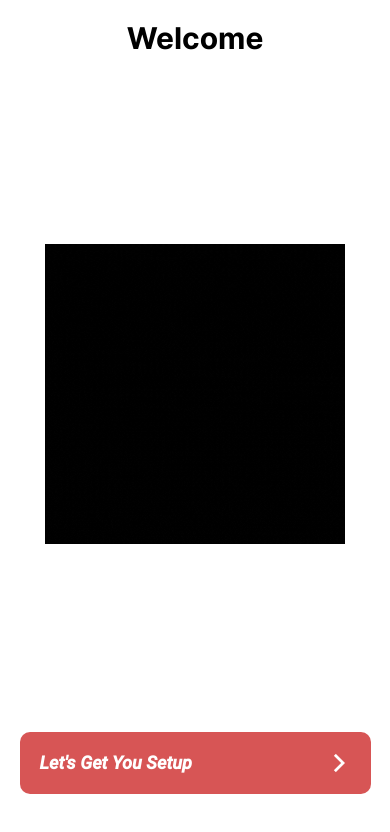
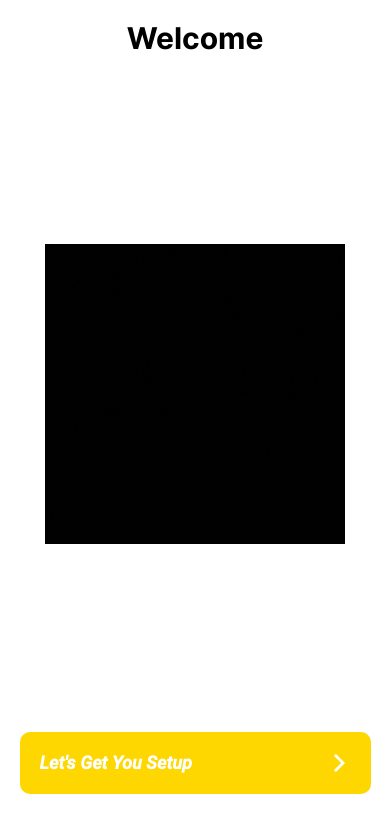
Before and after one commit to jongan69/unique-pod, a React Native app: screen /Home in a window 390 px wide. Shown: the top 832 px of the page. Built offline with nearby package versions, Linux system fonts and the light colour scheme; what @nhost/react, expo-linking would draw is missing.

Commit message:
some updates, almost mints to XRP

```diff
--- a/src/components/CustomDrawer.tsx
+++ b/src/components/CustomDrawer.tsx
@@ -47,7 +47,9 @@ const CustomDrawer = (
     key,
     setEmail,
     setUserInfo,
-    setLoggedin
+    setLoggedin,
+    lastBalance,
+    setLastBalance
   } = React.useContext(AppContext);
   const [balance, setBalance] = React.useState(0);
 
@@ -127,7 +129,7 @@ const CustomDrawer = (
                 marginRight: 5,
               }}
             >
-              {balance > 0 ? `${+Number(balance).toFixed(5)}` : 0}
+              {lastBalance > 0 ? `${+Number(lastBalance).toFixed(5)}` : 0} XRP
             </Text>
             <FontAwesome5 name="coins" size={14} color="#FFF" />
           </View>
--- a/src/components/PodcastMinter.tsx
+++ b/src/components/PodcastMinter.tsx
@@ -14,7 +14,7 @@ import { AppContext } from "../context/AppProvider";
 const PodcastMinter = ({ podcast, setPodcast }) => {
   const { key, setKey, currentWalletAddress } = React.useContext(AppContext);
   const [modalVisible, setModalVisible] = useState(false);
-  const [mintData, setMintData] = useState(null);
+  const [mintData, setMintData] = useState({});
   const { colors } = useTheme();
 
   // Function to mint a podcast
@@ -39,9 +39,15 @@ const PodcastMinter = ({ podcast, setPodcast }) => {
       toast.success(`ipfs://${response.value.cid}`);
       console.log('IPFS URL:', `ipfs://${response.value.cid}`);
       console.log(response);
+
       // Mint Podcast as NFT using IPFS and XRPL
-      // const post = await XRPFunctions.mintToken(podcast);
-      // setMintData(post);
+      console.log(`Minting Podcast ${podcast.name} on XRP  wallet ${currentWalletAddress}`)
+      const ipfsurl = `ipfs://${response.value.cid}`
+      await XRPFunctions.mintToken(key, podcast, ipfsurl).then((post) => {
+        console.log(post),
+        setMintData(post),
+        toast.success(`XRP NFT MINTED; ${post.tx}`);
+      })
       setModalVisible(!modalVisible);
       // clear podcast;
       setPodcast();
--- a/src/constants/Colors.ts
+++ b/src/constants/Colors.ts
@@ -1,11 +1,11 @@
 // These are really bad
 
-const tintColorLight =  "#d75555";
-const tintColorDark =   "#d75555";
+const tintColorLight =  "#FFD700";
+const tintColorDark =   "#FFD700";
 
 export default {
   light: {
-    primary: "#d75555",
+    primary: "#FFD700",
     secondary: "rgb(199, 199, 204)",
     text: '#000',
     background: '#fff',
@@ -14,7 +14,7 @@ export default {
     tabIconSelected: tintColorLight,
   },
   dark: {
-    primary: "#d75555",
+    primary: "#FFD700",
     secondary: "rgb(199, 199, 204)",
     text: "#ffffff",
     background: '#000',
@@ -27,27 +27,27 @@ export default {
 export const DarkTheme = {
   dark: true,
   colors: {
-    primary: "#d75555",
+    primary: "#FFD700",
     secondary: "rgb(199, 199, 204)",
     background: "#000",
     card: "#ffffff",
     text: "#ffffff",
     textLight: "#fff",
     border: "rgb(199, 199, 204)",
-    notification: "#d75555",
+    notification: "#FFD700",
   },
 };
 
 export const LightTheme = {
   dark: false,
   colors: {
-    primary: "#d75555",
+    primary: "#FFD700",
     secondary: "rgb(199, 199, 204)",
     background: "#ffffff",
     card: "#ffffff",
     text: "#000",
     textLight: "#000",
     border: "rgb(199, 199, 204)",
-    notification: "#d75555",
+    notification: "#FFD700",
   },
 };
--- a/src/context/AppProvider.tsx
+++ b/src/context/AppProvider.tsx
@@ -27,13 +27,14 @@ export const AppProvider = (props: { children: any }) => {
     // To use
     const [userInfo, setUserInfo] = useState({});
     const [currentWalletAddress, setCurrentWalletAddress] = useState<string>("");
+    const [lastBalance, setLastBalance] = useState<number>(0);
     const [key, setKey] = useState<string>("");
     const [nfts, setNfts] = useState([]);
 
     console.log(loggedin !== 'guest' ?`User is logged in: ${loggedin}` :`User is ${loggedin}`);
 
     return (
-        <AppContext.Provider value={{ currentWalletAddress, setCurrentWalletAddress, key, setKey, email, setEmail, userInfo, setUserInfo, nfts, setNfts, setLoggedin, loggedin, password, setPassword }}>
+        <AppContext.Provider value={{ currentWalletAddress, setCurrentWalletAddress, key, setKey, email, setEmail, userInfo, setUserInfo, nfts, setNfts, setLoggedin, loggedin, password, setPassword,lastBalance, setLastBalance }}>
             {props.children}
         </AppContext.Provider >
     )
--- a/src/screens/HomeScreen.tsx
+++ b/src/screens/HomeScreen.tsx
@@ -15,11 +15,11 @@ import { AppContext } from "../context/AppProvider";
 import { toast } from "@backpackapp-io/react-native-toast";
 import FavorCard from "../components/PodcastCard";
 import { Feather } from "@expo/vector-icons";
-import AcceptButton from "../components/AcceptButton";
+// import AcceptButton from "../components/AcceptButton";
 import * as XRPFunctions from '../../xrpRPC';
 
 export default function HomeScreen({ navigation }) {
-  const { email, nfts, setNfts, currentWalletAddress, setCurrentWalletAddress, key, setKey } =
+  const { nfts, currentWalletAddress, setCurrentWalletAddress, key, setKey, setLastBalance } =
     React.useContext(AppContext);
   const [homeTab, setHomeTab] = useState(1);
   const [refreshing, setRefreshing] = useState(true);
@@ -42,6 +42,7 @@ export default function HomeScreen({ navigation }) {
             console.log(items);
             setKey(items.wallet.privateKey);
             setCurrentWalletAddress(items.wallet.classicAddress);
+            setLastBalance(items.balance)
             const id2 = toast.success(`Wallet Address Created`);
             setTimeout(() => {
               toast.dismiss(id);
--- a/src/screens/SettingsScreen.tsx
+++ b/src/screens/SettingsScreen.tsx
@@ -5,9 +5,8 @@ import { View, Text } from 'react-native'
 const SettingsScreen = () => {
   const { colors } = useTheme();
   return (
-    <View style={{flex:1,justifyContent:'center',alignItems:'center'}}>
+    <View style={{ flex: 1, justifyContent: 'center', alignItems: 'center' }}>
       <Text style={{ color: colors.text }}>Settings</Text>
-
     </View>
   )
 }
--- a/xrpRPC.ts
+++ b/xrpRPC.ts
@@ -8,7 +8,6 @@ export async function CreateWallet() {
     await client.connect();
     // Create a wallet and fund it with the Testnet faucet:
     const fund_result = await client.fundWallet()
-    const test_wallet = fund_result.wallet
     console.log(fund_result)
     return fund_result;
 }
@@ -31,27 +30,34 @@ export async function getAllNfts() {
     client.disconnect()
 }
 
-export async function mintToken(podcast) {
-  results = 'Connecting to ' + getNet() + '....'
-  document.getElementById('standbyResultField').value = results
-  let net = getNet()
-  const standby_wallet = xrpl.Wallet.fromSeed(standbySeedField.value)
-  const client = new xrpl.Client(net)
-  await client.connect()
-  results += '\nConnected. Minting NFToken.'
-  document.getElementById('standbyResultField').value = results
+export async function mintToken(key, podcast, ipfsurl) {
+  const client = new xrpl.Client(SERVER_URL);
+  await client.connect();
+
+  const operational_wallet = xrpl.Wallet.fromSeed(key)
 
   // Note that you must convert the token URL to a hexadecimal
   // value for this transaction.
   // ------------------------------------------------------------------------
   const transactionBlob = {
     "TransactionType": "NFTokenMint",
-    "Account": standby_wallet.classicAddress,
-    "URI": xrpl.convertStringToHex(standbyTokenUrlField.value),
-    "Flags": parseInt(standbyFlagsField.value),
-    "TransferFee": parseInt(standbyTransferFeeField.value),
+    "Account": operational_wallet.classicAddress,
+    "URI": xrpl.convertStringToHex(ipfsurl),
+    "Flags": parseInt(podcast.size),
+    "TransferFee": 100,
     "NFTokenTaxon": 0 //Required, but if you have no use for it, set to zero.
   }
+
+  const tx = await client.submitAndWait(transactionBlob, { wallet: operational_wallet} )
+  const nfts = await client.request({
+    method: "account_nfts",
+    account: operational_wallet.classicAddress
+  })
+
+  console.log(`tx data: ${tx}`)
+  console.log(`nft data: ${nfts}`)
+
+  return { tx, nfts }
 }
 
 
```
Also changed, not shown: src/screens/RegisterScreen.tsx (indentation only).
